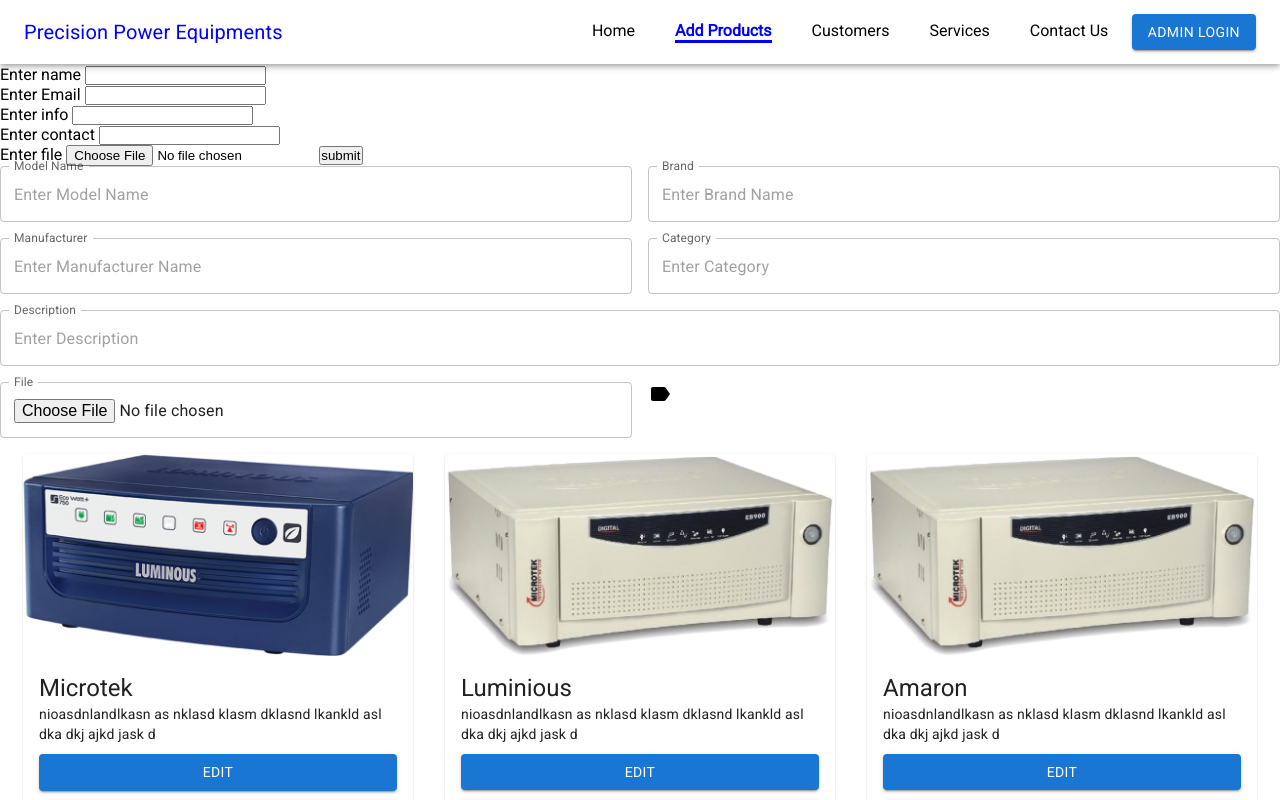
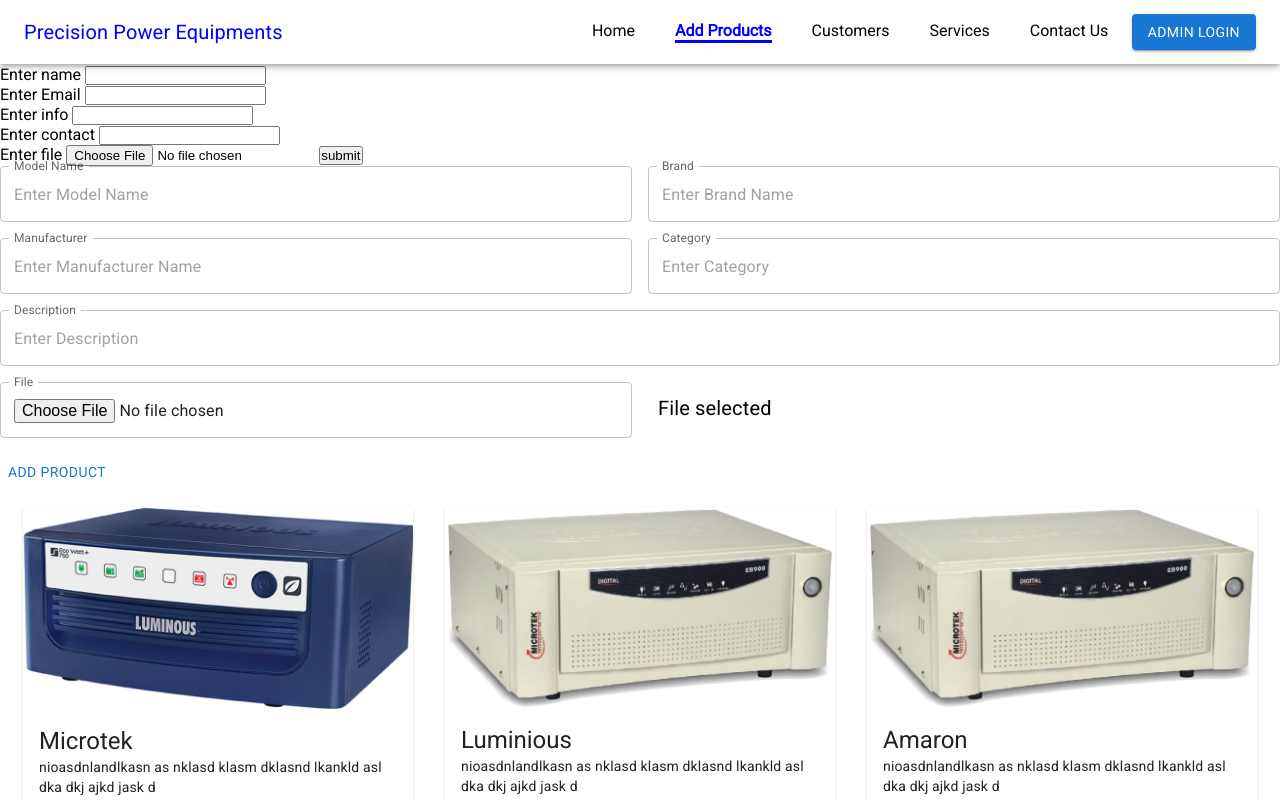
Before and after one commit to sarvesh123305/PrecisionPowerEquipments, a React (Create React App) app: page /Admin/addProducts in a window 1280 px wide. Shown: the top 800 px of the page. Built offline with nearby package versions, Linux system fonts and the light colour scheme.

Commit message:
Minor products changes done

```diff
--- a/src/Admin/AddProducts.js
+++ b/src/Admin/AddProducts.js
@@ -3,7 +3,7 @@
 import { getDownloadURL, ref, uploadBytesResumable } from "firebase/storage";
 import { addDoc, collection, serverTimestamp } from "firebase/firestore";
 import Layout from "../components/Layout";
-import { Box, Grid, TextField } from "@mui/material";
+import { Box, Button, Grid, TextField, Typography } from "@mui/material";
 import ProductsGrid from "../Admin/pages/ProductsGrid";
 import { toast } from "react-toastify";
 import { Label } from "@mui/icons-material";
@@ -161,7 +161,7 @@
         </form>
       </div>
       <Box>
-        <Grid container spacing={2}>
+        <Grid container spacing={2} sx={{ justifyContent: 'center' }}>
           {/* First Row */}
           <Grid item xs={6}>
             <TextField
@@ -225,7 +225,12 @@
             />
           </Grid>
           <Grid item xs={6}>
-            <Label>File selected</Label>
+            <Typography sx={{ margin: "10px" }} variant="h6">
+              File selected
+            </Typography>
+          </Grid>
+            <Grid item xs={12}>
+            <Button>Add Product</Button>
           </Grid>
         </Grid>
 
```
